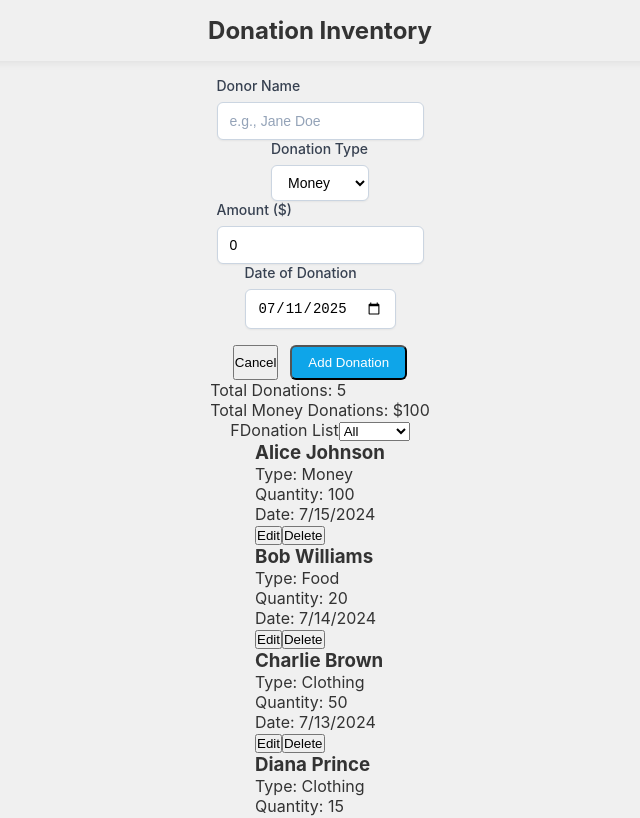
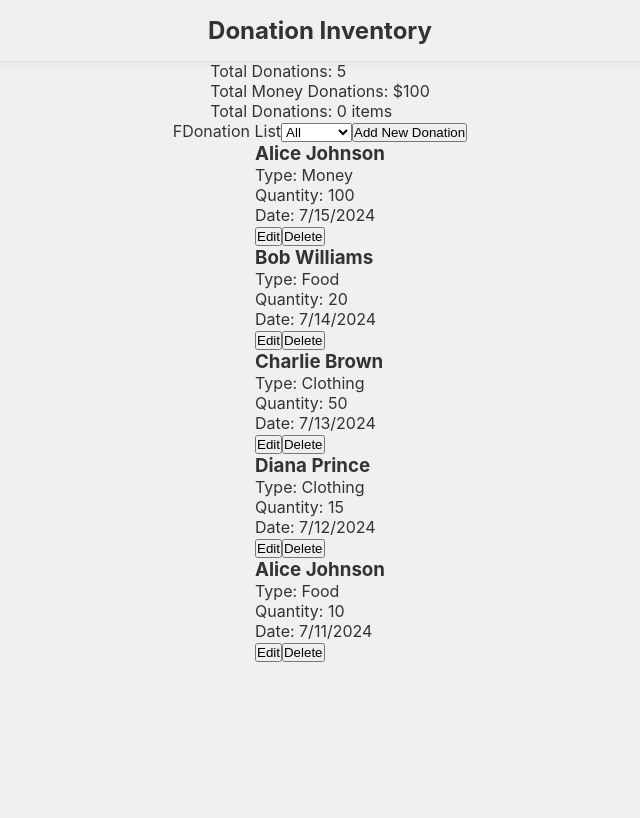
Before and after one commit to ganeshreddychimmula/animal-shelter-donation-inventory, a React (Vite) app: page / in a window 1280 px wide. Shown: the top 818 px of the page, without its empty margins (320-960 px from the left). Built offline with nearby package versions, Linux system fonts and the light colour scheme.

Commit message:
Implement Modal

```diff
--- a/src/App.css
+++ b/src/App.css
@@ -208,3 +208,37 @@ main, form {
 .form-submit-button:hover {
   background-color: var(--primary-dark-color);
 }
+
+/* Modal.css */
+.modal-overlay {
+  position: fixed;
+  top: 0;
+  left: 0;
+  right: 0;
+  bottom: 0;
+  background-color: rgba(0, 0, 0, 0.5);
+  display: flex;
+  justify-content: center;
+  align-items: center;
+  z-index: 1000; /* Ensure it's on top of other content */
+}
+
+.modal-content {
+  background-color: white;
+  padding: 20px;
+  border-radius: 8px;
+  box-shadow: 0 4px 6px rgba(0, 0, 0, 0.1);
+  position: relative;
+  max-width: 500px;
+  width: 90%;
+}
+
+.modal-close-button {
+  position: absolute;
+  top: 10px;
+  right: 10px;
+  background: none;
+  border: none;
+  font-size: 24px;
+  cursor: pointer;
+}
--- a/src/App.jsx
+++ b/src/App.jsx
@@ -1,23 +1,61 @@
-import { useState } from "react";
+import { useMemo, useState } from "react";
 import "./App.css";
 import Header from "./components/Header";
 import DonationForm from "./components/DonationFom";
+import Modal from "./components/Modal";
 
 const initialDonations = [
-  { id: '1', donorName: 'Alice Johnson', type: "Money", quantity: 100, date: '2024-07-15' },
-  { id: '2', donorName: 'Bob Williams', type: "Food", quantity: 20, date: '2024-07-14' },
-  { id: '3', donorName: 'Charlie Brown', type: "Clothing", quantity: 50, date: '2024-07-13' },
-  { id: '4', donorName: 'Diana Prince', type: "Clothing", quantity: 15, date: '2024-07-12' },
-  { id: '5', donorName: 'Alice Johnson', type: "Food", quantity: 10, date: '2024-07-11' },
+  {
+    id: "1",
+    donorName: "Alice Johnson",
+    type: "Money",
+    quantity: 100,
+    date: "2024-07-15",
+  },
+  {
+    id: "2",
+    donorName: "Bob Williams",
+    type: "Food",
+    quantity: 20,
+    date: "2024-07-14",
+  },
+  {
+    id: "3",
+    donorName: "Charlie Brown",
+    type: "Clothing",
+    quantity: 50,
+    date: "2024-07-13",
+  },
+  {
+    id: "4",
+    donorName: "Diana Prince",
+    type: "Clothing",
+    quantity: 15,
+    date: "2024-07-12",
+  },
+  {
+    id: "5",
+    donorName: "Alice Johnson",
+    type: "Food",
+    quantity: 10,
+    date: "2024-07-11",
+  },
 ];
-
 
 function App() {
   const donationTypes = ["Money", "Food", "Clothing"];
   const [donationsList, setDonationsList] = useState(initialDonations);
   const [editingDonation, setEditingDonation] = useState(null);
   const [filter, setFilter] = useState("");
+  const [isModalOpen, setIsModalOpen] = useState(false);
 
+  const handleOpenModal = () => {
+    setIsModalOpen(true);
+  };
+
+  const handleCloseModal = () => {
+    setIsModalOpen(false);
+  };
 
   // Function to handle editing a donation
   // This sets the donation to be edited in the form, allowing the user to modify it
@@ -25,6 +63,7 @@ function App() {
   // one if no existing donation is being edited.
   const editDonation = (donation) => {
     setEditingDonation(donation);
+    setIsModalOpen(true);
   };
 
   const deleteDonation = (donationId) => {
@@ -38,65 +77,68 @@ function App() {
 
   const handleSubmit = (donation) => {
     // If editing an existing donation, update it in the list
-    const moneyDonation = donationsList.find(d => d.id === donation.id);
+    const moneyDonation = donationsList.find((d) => d.id === donation.id);
     if (editingDonation) {
       setDonationsList((prevList) =>
-        prevList.map((d)=> d.id === donation.id ? donation : d)
+        prevList.map((d) => (d.id === donation.id ? donation : d))
       );
       setEditingDonation(null); // Clear editing state after submission
     } else {
       // If adding a new donation, generate a new ID and add it to the list
       const newDonation = {
         ...donation,
-        id: (Math.max(...donationsList.map(d => parseInt(d.id))) + 1).toString(), // Generate a new ID
+        id: (
+          Math.max(...donationsList.map((d) => parseInt(d.id))) + 1
+        ).toString(), // Generate a new ID
       };
       setDonationsList((prevList) => [...prevList, newDonation]);
     }
+    handleCloseModal(); // Close the modal after submission
   };
 
-  const donationSummaryElementByFilter = () =>{
-    if(!filter) return null;
-    else if(filter === "Money"){
+  const donationSummaryElementByFilter = useMemo(() => {
     return (
-      <p>Total Amount: ${donationsList.reduce((total, donation) => {
-          return total + (donation.type === "Money" ? donation.quantity : 0);
-        }, 0)}</p>
+      <p>
+          Total {filter} Donations:{" "}
+          {donationsList.reduce((total, donation) => {
+            return (
+              total + (donation.type === filter ? donation.quantity : 0)
+            );
+          }, 0)}{" "}
+          items
+        </p>
     )
-    } else if(filter === "Food"){
-      return (
-      <p>Total Food Donations: {donationsList.reduce((total, donation) => {
-          return total + (donation.type === "Food" ? donation.quantity : 0);
-        }, 0)} kg</p>)
-    } else if(filter === "Clothing"){
-      return (
-         <p>Total Clothing Donations: {donationsList.reduce((total, donation) => {
-          return total + (donation.type === "Clothing" ? donation.quantity : 0);
-        }, 0)} items</p>
-      )
-  }}
+  }, [donationsList, filter]);
 
   // will use the native Form handling introduced in react 19
   return (
     <>
       <Header />
       <main>
+        <Modal isOpen={isModalOpen} onClose={handleCloseModal}>
           <DonationForm
             onSubmit={(donation) => {
               handleSubmit(donation);
             }}
-        onClose={() =>{console.log("Form closed without saving")}
-        } // Pass null to close the form without saving
+            onClose={handleCloseModal} // Pass null to close the form without saving
             initialData={editingDonation || null} // Pass null for a new donation, or an object to edit
           />
+        </Modal>
         <section className="donation-summary">
           <p>Total Donations: {donationsList.length}</p>
-        <p>Total Money Donations: ${donationsList.reduce((total, donation) => {
-          return total + (donation.type === "Money" ? donation.quantity : 0);
-        }, 0)}</p>
-        {donationSummaryElementByFilter()}
+          <p>
+            Total Money Donations: $
+            {donationsList.reduce((total, donation) => {
+              return (
+                total + (donation.type === "Money" ? donation.quantity : 0)
+              );
+            }, 0)}
+          </p>
+          {donationSummaryElementByFilter}
         </section>
-      <section classname="filter-section">
-        <label htmlFor="filter">FDonation List
+        <section className="filter-section">
+          <label htmlFor="filter">
+            FDonation List
             <select
               id="filter"
               value={filter}
@@ -104,25 +146,41 @@ function App() {
               className="filter-select"
             >
               <option value="">All</option>
-          {
-            donationTypes.map((type) => (
+              {donationTypes.map((type) => (
                 <option key={type} value={type}>
                   {type}
                 </option>
-            ))
-          }
+              ))}
             </select>
           </label>
+          <button
+            onClick={() => {
+              handleOpenModal();
+            }}
+            className="reset-filter-button"
+          >
+            Add New Donation
+          </button>
         </section>
         <div className="donation-list">
-        {donationsList.filter((donation) => (filter ? donation.type === filter : true)  ).map((donation) => (
+          {donationsList
+            .filter((donation) => (filter ? donation.type === filter : true))
+            .map((donation) => (
               <div key={donation.id} className="donation-item">
                 <h3>{donation.donorName}</h3>
                 <p>Type: {donation.type}</p>
                 <p>Quantity: {donation.quantity}</p>
                 <p>Date: {new Date(donation.date).toLocaleDateString()}</p>
-            <button onClick={()=>{editDonation(donation)}}>Edit</button>
-            <button onClick={() => deleteDonation(donation.id)}>Delete</button>
+                <button
+                  onClick={() => {
+                    editDonation(donation);
+                  }}
+                >
+                  Edit
+                </button>
+                <button onClick={() => deleteDonation(donation.id)}>
+                  Delete
+                </button>
               </div>
             ))}
         </div>
--- /dev/null
+++ b/src/components/Modal.jsx
@@ -0,0 +1,19 @@
+import { useState } from "react";
+import "../App.css";
+
+const Modal = ({ isOpen, onClose, children }) => {
+  if (!isOpen) return null;
+
+  return (
+    <div className="modal-overlay" onClick={onClose}>
+      <div className="modal-content" onClick={(e) => e.stopPropagation()}>
+        <button className="modal-close-button" onClick={onClose}>
+          &times;
+        </button>
+        {children}
+      </div>
+    </div>
+  );
+}
+
+export default Modal;
```
Also changed, not shown: src/index.css (line endings or trailing spaces). Lines whose indentation alone changed are shown as unchanged.
